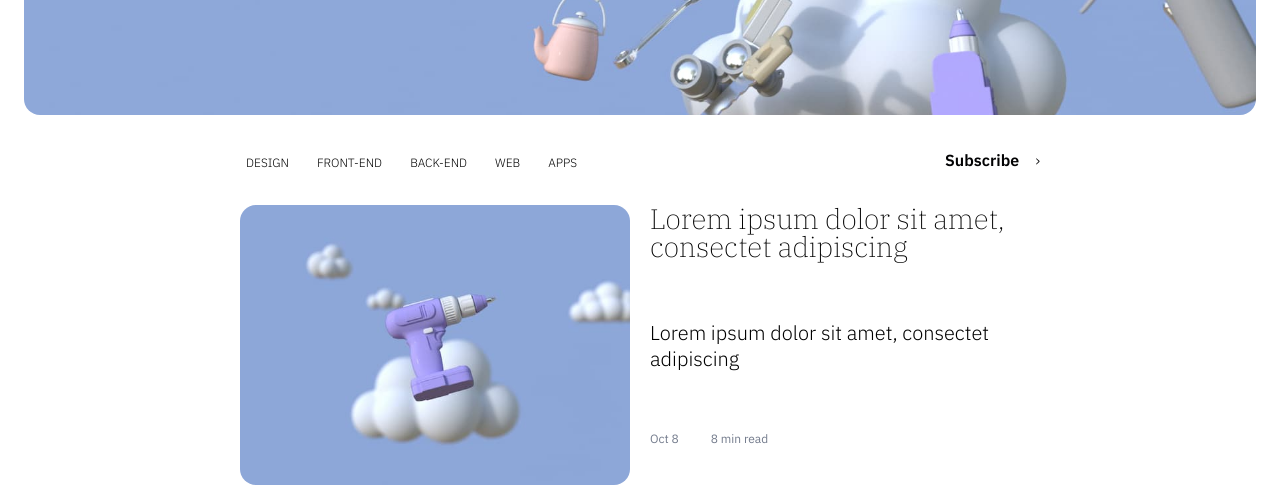
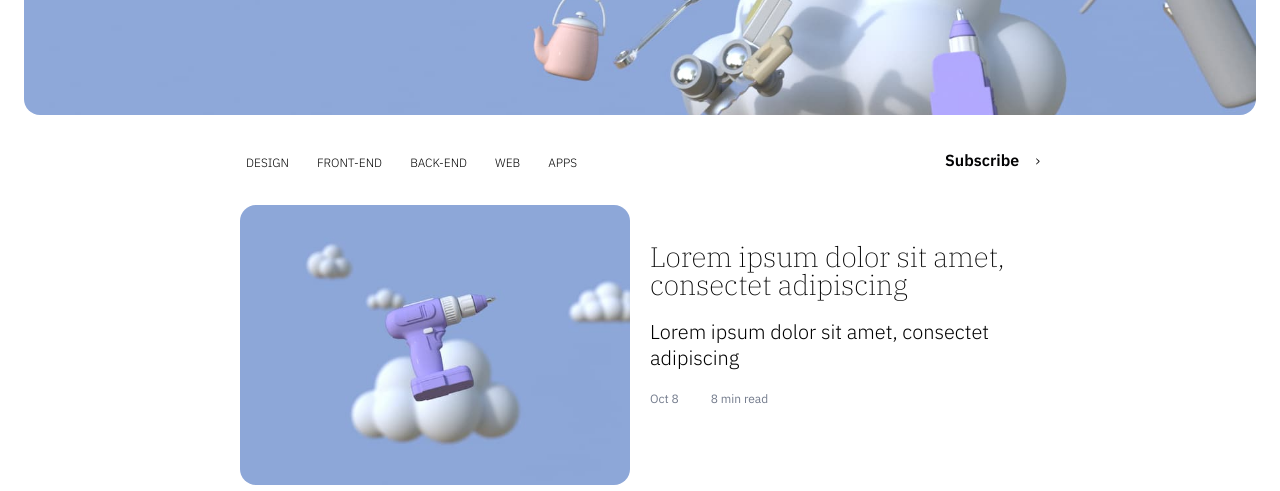
Before and after one commit to ThorondorManwe/CSS_demystitied, a plain HTML site: page module-4/02-blog-page/01 - blog-page start/blog.html in a window 1280 px wide. Shown: the part 309-800 px from the top of the page. Drawn offline with Linux system fonts and the light colour scheme.

Commit message:
Style the featured article finished

```diff
--- a/module-4/02-blog-page/01 - blog-page start/style.css
+++ b/module-4/02-blog-page/01 - blog-page start/style.css
@@ -452,12 +452,17 @@ footer {
   .article-grid > .article-preview:first-child {
     display: grid;
     grid-template-columns: 1fr 1fr;
+    grid-template-rows: 1fr min-content 1fr;
     gap: 1em;
   }
 
   .article-grid > .article-preview:first-child img {
     grid-row: span 3;
     height: 17.5rem;
+  }
+
+  .article-grid > .article-preview:first-child > h3 {
+    margin-top: auto;
   }
 
   .article-grid > *:nth-child(2),
```
